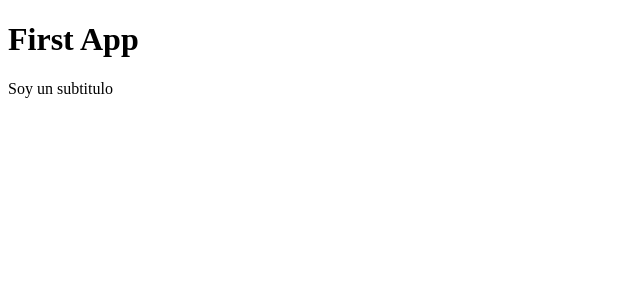
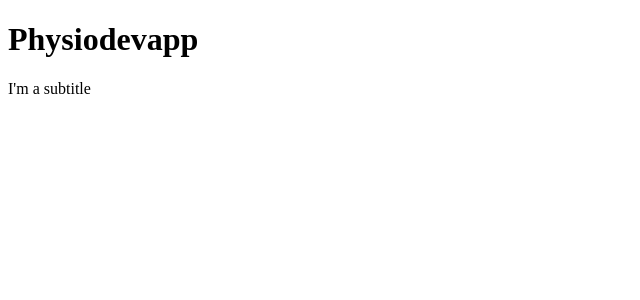
Before and after one commit to physiodevapp/react-zero-to-expert, a React (Vite) app in the folder 03-counter-app-vite/: page / in a window 1280 px wide. Shown: the top 300 px of the page, without its empty margins (0-640 px from the left). Built offline with nearby package versions, Linux system fonts and the light colour scheme.

Commit message:
Print variables

```diff
--- a/03-counter-app-vite/src/FirstApp.jsx
+++ b/03-counter-app-vite/src/FirstApp.jsx
@@ -1,10 +1,23 @@
 // import { Fragment } from 'react'
 
+// const getMessage = (message) => {
+//   return JSON.stringify(message)
+// }
+
+// const newMessage = {
+//   text: 'Hola mundo',
+//   author: 'Physiodevapp'
+// }
+
 export const FirstApp = () => {
+
+
   return (
     <>
-      <h1>First App</h1>
-      <p>Soy un subtitulo</p>
+      {/* <code> {JSON.stringify( newMessage)} </code> */}
+      {/* <h1>{getMessage(newMessage)}</h1> */}
+      <h1>Physiodevapp</h1>
+      <p>I'm a subtitle</p>
     </>
   )
 }
```
